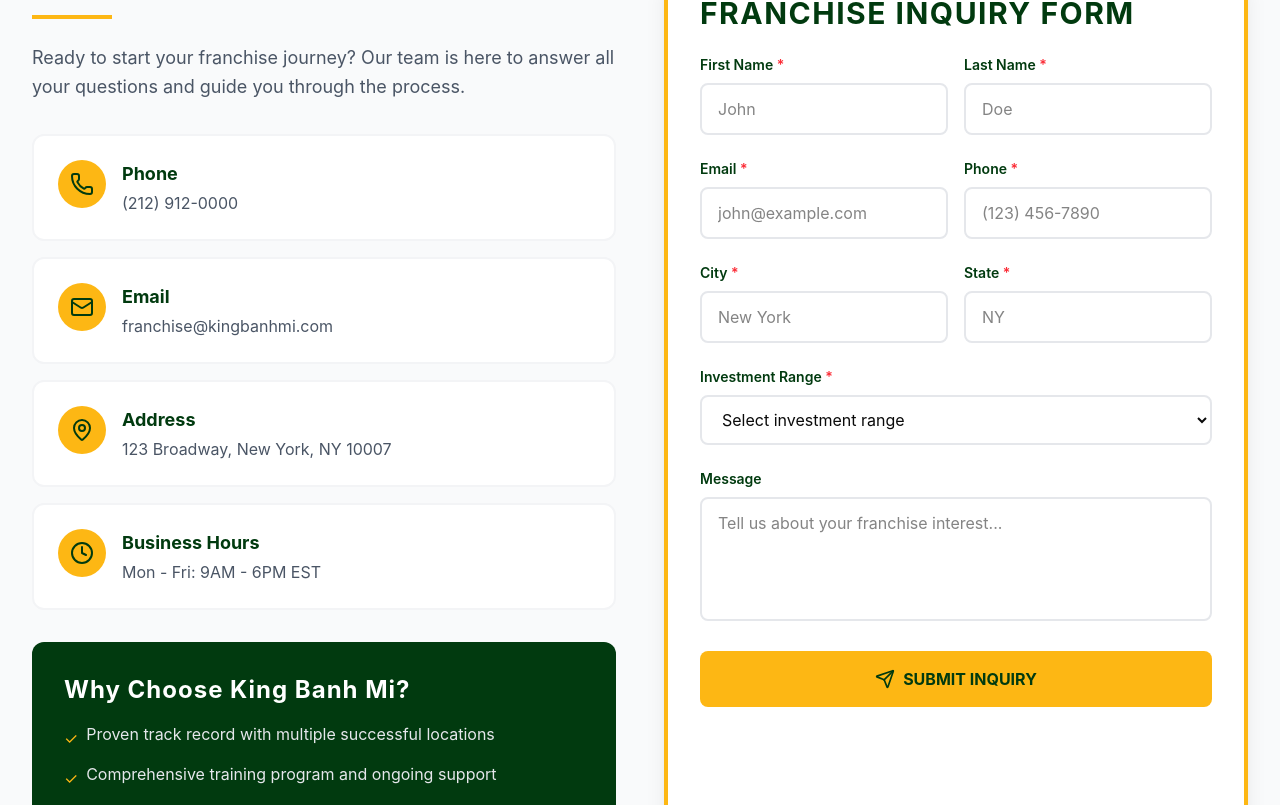
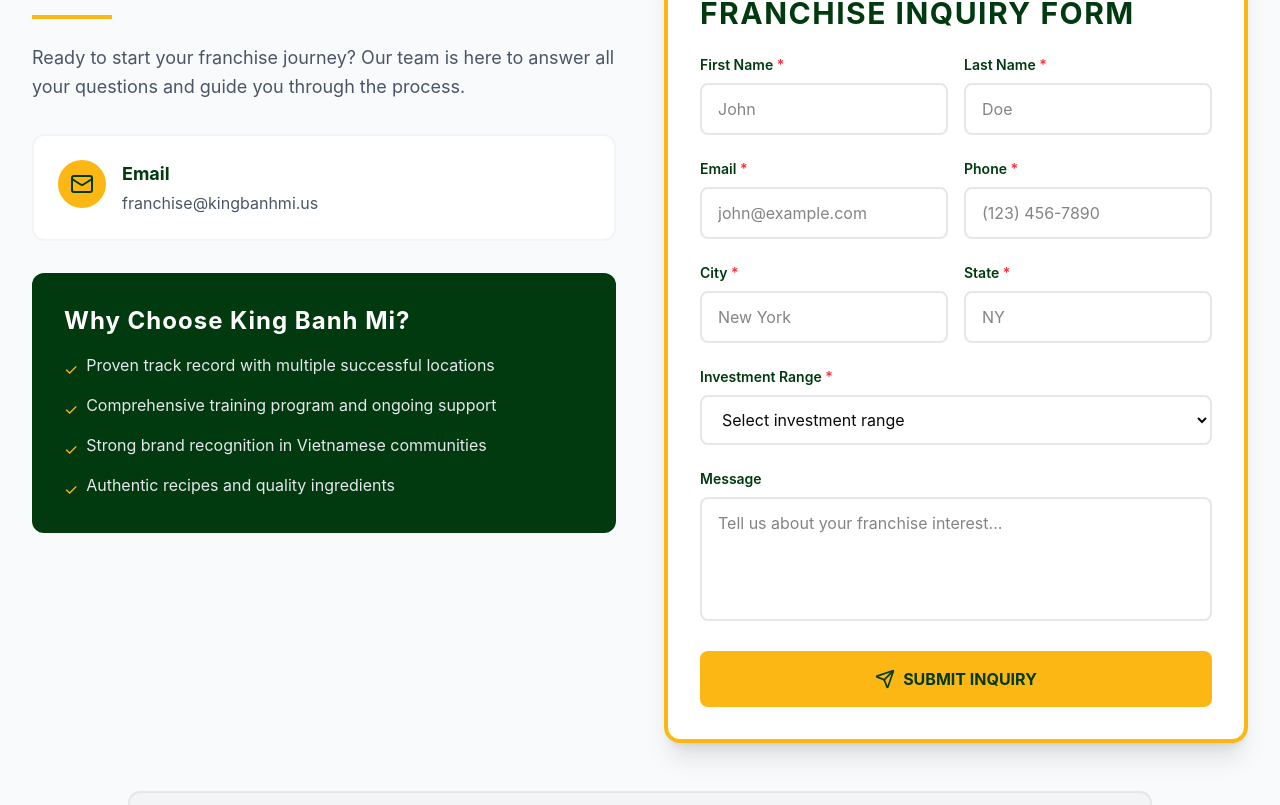
Before and after one commit to hoainhandev/kingbanhmi-website, a React (Vite) app: page /franchise in a window 1280 px wide. Shown: the part 701-1506 px from the top of the page. Built offline with nearby package versions, Linux system fonts and the light colour scheme.

Commit message:
Update franchise contact info to only email and change domain to .us

```diff
--- a/src/app/components/FranchiseInfo.tsx
+++ b/src/app/components/FranchiseInfo.tsx
@@ -1,31 +1,13 @@
 import { motion } from 'motion/react';
-import { Mail, Phone, MapPin, Clock } from 'lucide-react';
+import { Mail } from 'lucide-react';
 
 export function FranchiseInfo() {
   const contactInfo = [
     {
-      icon: <Phone className="w-6 h-6" />,
-      title: 'Phone',
-      content: '(212) 912-0000',
-      link: 'tel:+12129120000'
-    },
-    {
       icon: <Mail className="w-6 h-6" />,
       title: 'Email',
-      content: 'franchise@kingbanhmi.com',
-      link: 'mailto:franchise@kingbanhmi.com'
-    },
-    {
-      icon: <MapPin className="w-6 h-6" />,
-      title: 'Address',
-      content: '123 Broadway, New York, NY 10007',
-      link: 'https://maps.google.com'
-    },
-    {
-      icon: <Clock className="w-6 h-6" />,
-      title: 'Business Hours',
-      content: 'Mon - Fri: 9AM - 6PM EST',
-      link: null
+      content: 'franchise@kingbanhmi.us',
+      link: 'mailto:franchise@kingbanhmi.us'
     }
   ];
 
```
